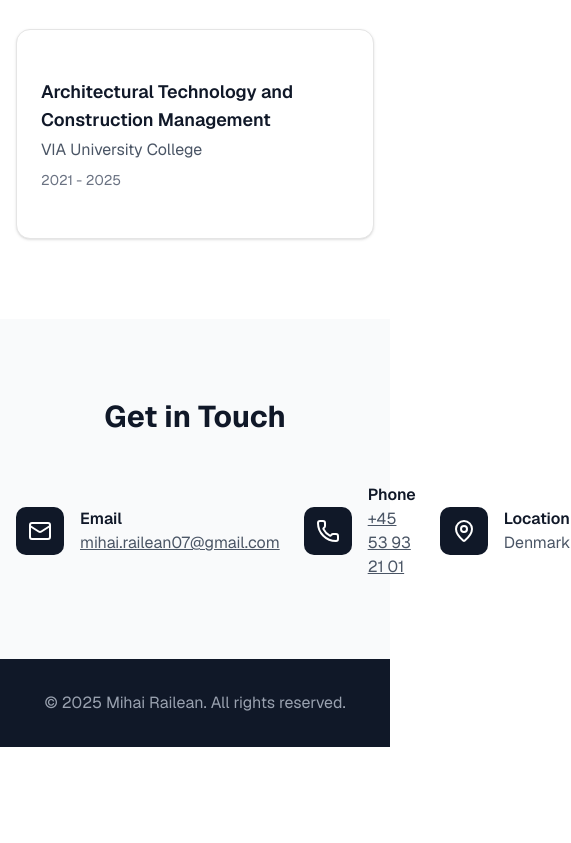
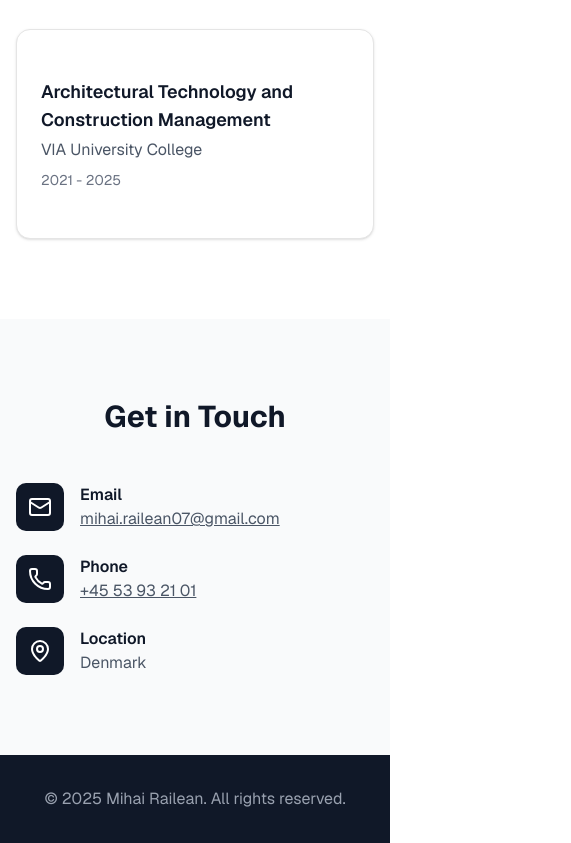
Before and after one commit to vlad-lazar/misha-website, a Next.js app: page / in a window 390 px wide. Shown: the part 5948-6791 px from the top of the page, 571 px wide, since content can reach past the window. Before the commit the page ends 6695 px from the top, so only its background shows below. Built offline with nearby package versions, Linux system fonts and the light colour scheme.

Commit message:
fix contact page

```diff
--- a/src/app/page.tsx
+++ b/src/app/page.tsx
@@ -815,7 +815,7 @@
         id="contact"
         className="bg-gray-50 dark:bg-gray-800 py-20 transition-colors duration-300"
       >
-        <div className="max-w-7xl mx-auto px-4 sm:px-6 lg:px-8">
+        <div className="max-w-7xl mx-auto px-4 sm:px-6 lg:px-8 w-full">
           <div className="text-center mb-12">
             <h3 className="text-3xl font-bold text-gray-900 dark:text-white mb-4">
               {t.contact.title}
@@ -823,7 +823,7 @@
           </div>
 
           <div className="flex justify-center w-full items-center">
-            <div className="flex flex-row gap-6 w-full max-w-3xl alig">
+            <div className="flex flex-col md:flex-row gap-6 w-full max-w-3xl">
               {/* Email */}
               <div className="flex items-center space-x-4 w-full">
                 <div className="flex-shrink-0 p-3 text-white bg-gray-900 dark:bg-gray-700 rounded-lg">
```
